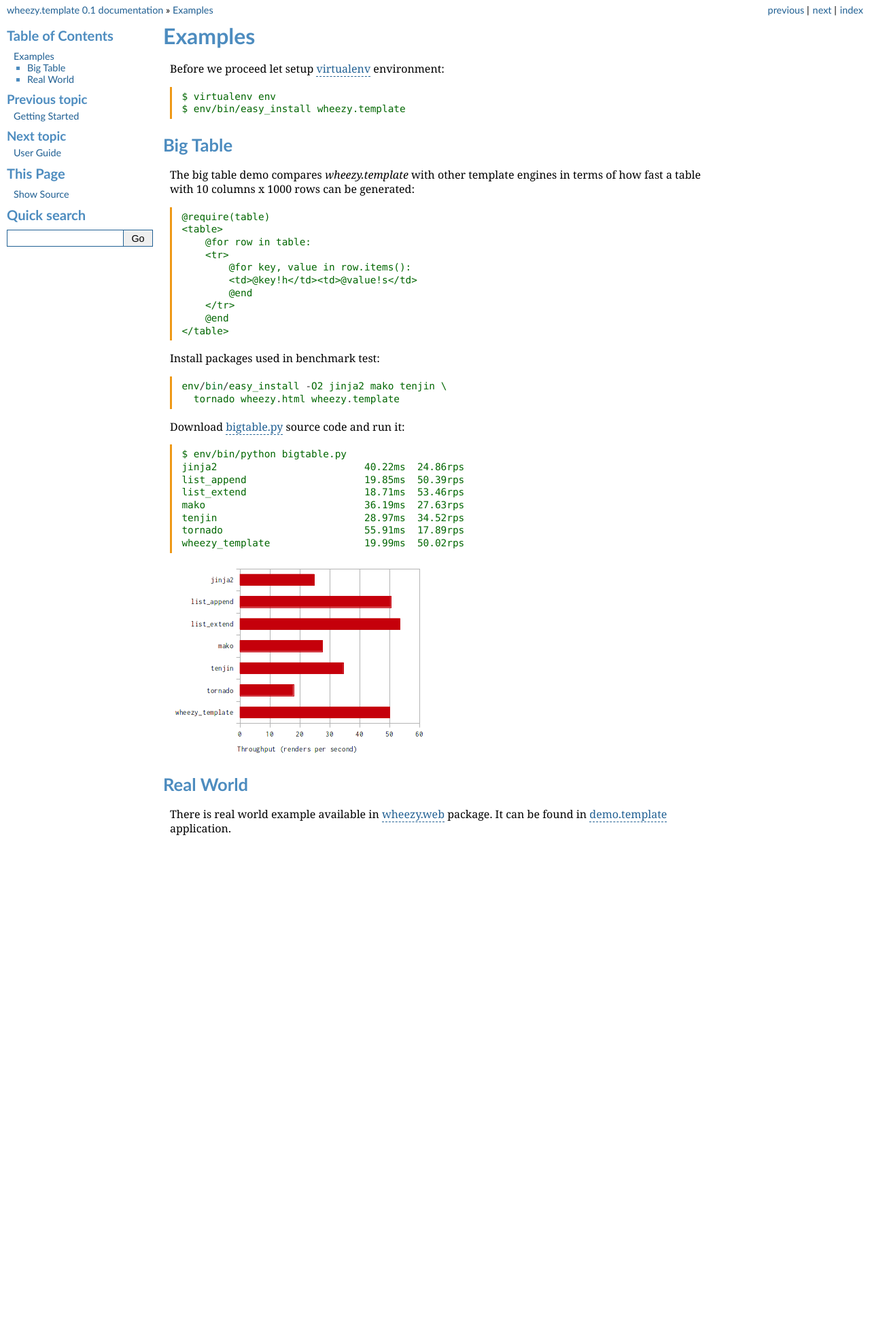
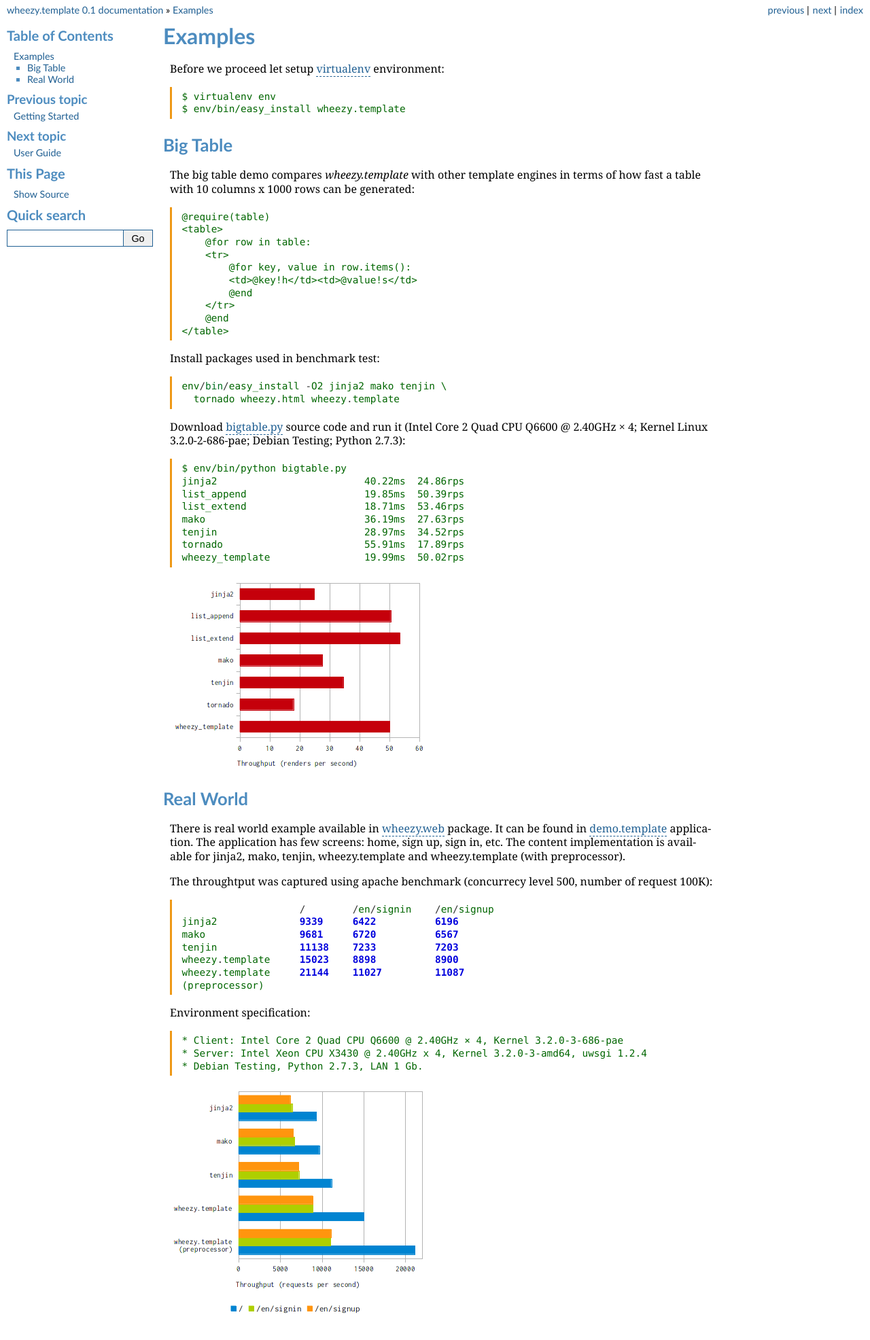
Before and after one commit to akornatskyy/wheezy.template, a Sphinx documentation site: the page built from doc/examples.rst, in a window 1280 px wide. Shown: the whole page at 68% size. Built offline with Sphinx 7.4.7, drawn with Linux system fonts in a browser that asks for light colours.

Commit message:
Updated documentation examples with benchmark of real world application.

```diff
--- a/doc/examples.rst
+++ b/doc/examples.rst
@@ -30,7 +30,8 @@ Install packages used in benchmark test::
     env/bin/easy_install -O2 jinja2 mako tenjin \
       tornado wheezy.html wheezy.template
 
-Download `bigtable.py`_ source code and run it::
+Download `bigtable.py`_ source code and run it (Intel Core 2 Quad CPU Q6600 @
+2.40GHz × 4; Kernel Linux 3.2.0-2-686-pae; Debian Testing; Python 2.7.3)::
 
     $ env/bin/python bigtable.py
     jinja2                         40.22ms  24.86rps
@@ -47,7 +48,29 @@ Real World
 ----------
 
 There is real world example available in `wheezy.web`_ package. It can be found
-in `demo.template`_ application.
+in `demo.template`_ application. The application has few screens: home, sign
+up, sign in, etc. The content implementation is available for jinja2, mako,
+tenjin, wheezy.template and wheezy.template (with preprocessor).
+
+The throughtput was captured using apache benchmark (concurrecy level 500,
+number of request 100K)::
+
+                        /        /en/signin    /en/signup
+    jinja2              9339     6422          6196
+    mako                9681     6720          6567
+    tenjin              11138    7233          7203
+    wheezy.template     15023    8898          8900
+    wheezy.template     21144    11027         11087
+    (preprocessor)
+
+Environment specification::
+
+* Client: Intel Core 2 Quad CPU Q6600 @ 2.40GHz × 4, Kernel 3.2.0-3-686-pae
+* Server: Intel Xeon CPU X3430 @ 2.40GHz x 4, Kernel 3.2.0-3-amd64, uwsgi 1.2.4
+* Debian Testing, Python 2.7.3, LAN 1 Gb.
+
+
+.. image:: static/bench2.png
 
 .. _`virtualenv`: http://pypi.python.org/pypi/virtualenv
 .. _`bigtable.py`: https://bitbucket.org/akorn/wheezy.template/src/tip/demos/bigtable/bigtable.py
```
Also changed, not shown: doc/static/bench2.png (added).
